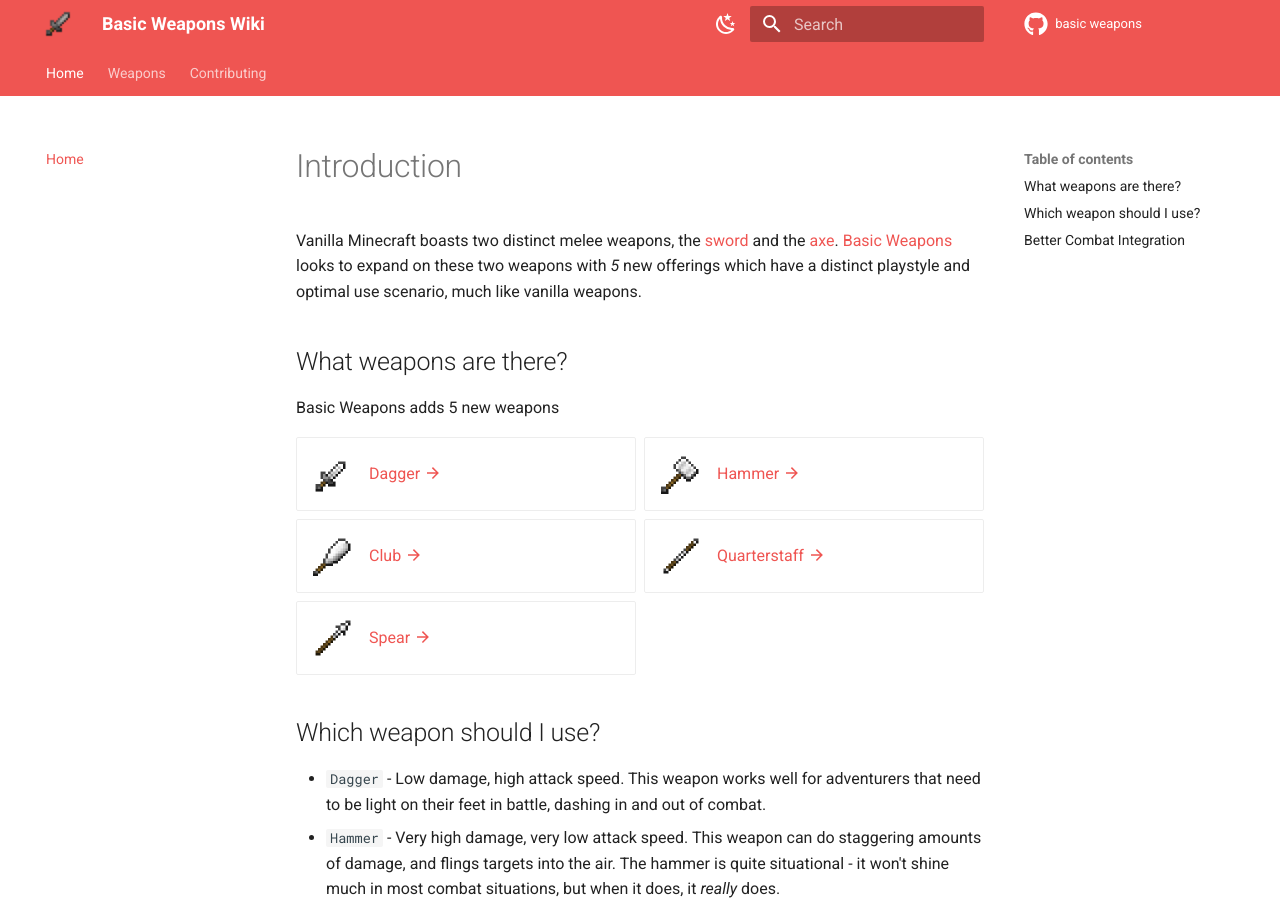
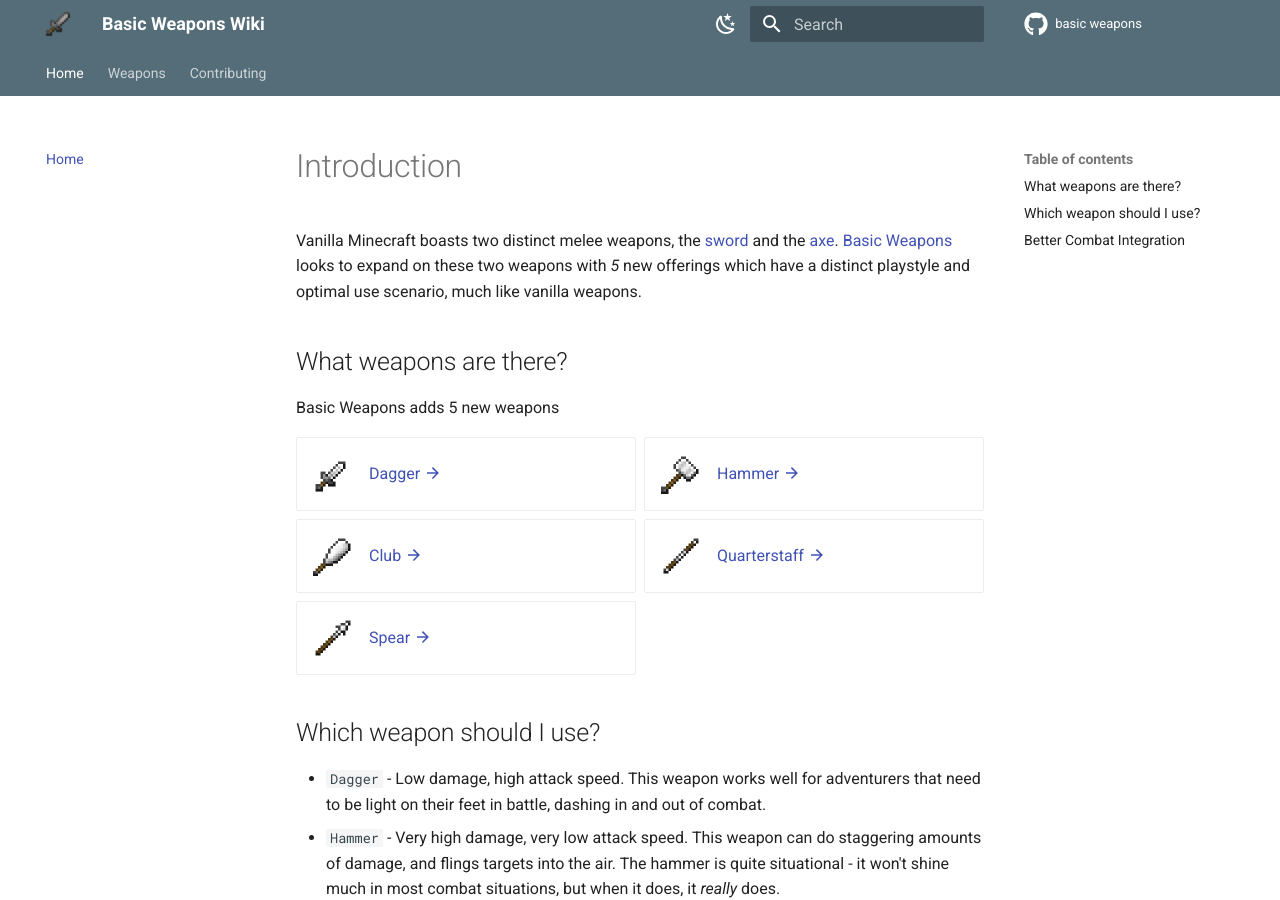
Before and after one commit to Khazoda/basic-weapons-wiki, an MkDocs documentation site: the page built from docs/index.md, in a window 1280 px wide and 900 px high. Built offline with MkDocs 1.6.1 and Material for MkDocs 9.7.7, drawn with Linux system fonts in a browser that asks for light colours; comment, search, counter and statistics services are not loaded.

```diff
--- a/mkdocs.yml
+++ b/mkdocs.yml
@@ -47,7 +47,7 @@
     # Palette toggle for light mode
     - media: "(prefers-color-scheme: light)"
       scheme: default
-      primary: red
+      primary: blue grey
       accent: blue
       toggle:
         icon: material/weather-night
@@ -56,7 +56,7 @@
     # Palette toggle for dark mode
     - media: "(prefers-color-scheme: dark)"
       scheme: slate
-      primary: red
+      primary: blue grey
       accent: blue
       toggle:
         icon: material/weather-sunny
```
Also changed, not shown: docs/weapons/dagger.md (+1 -1 lines).
